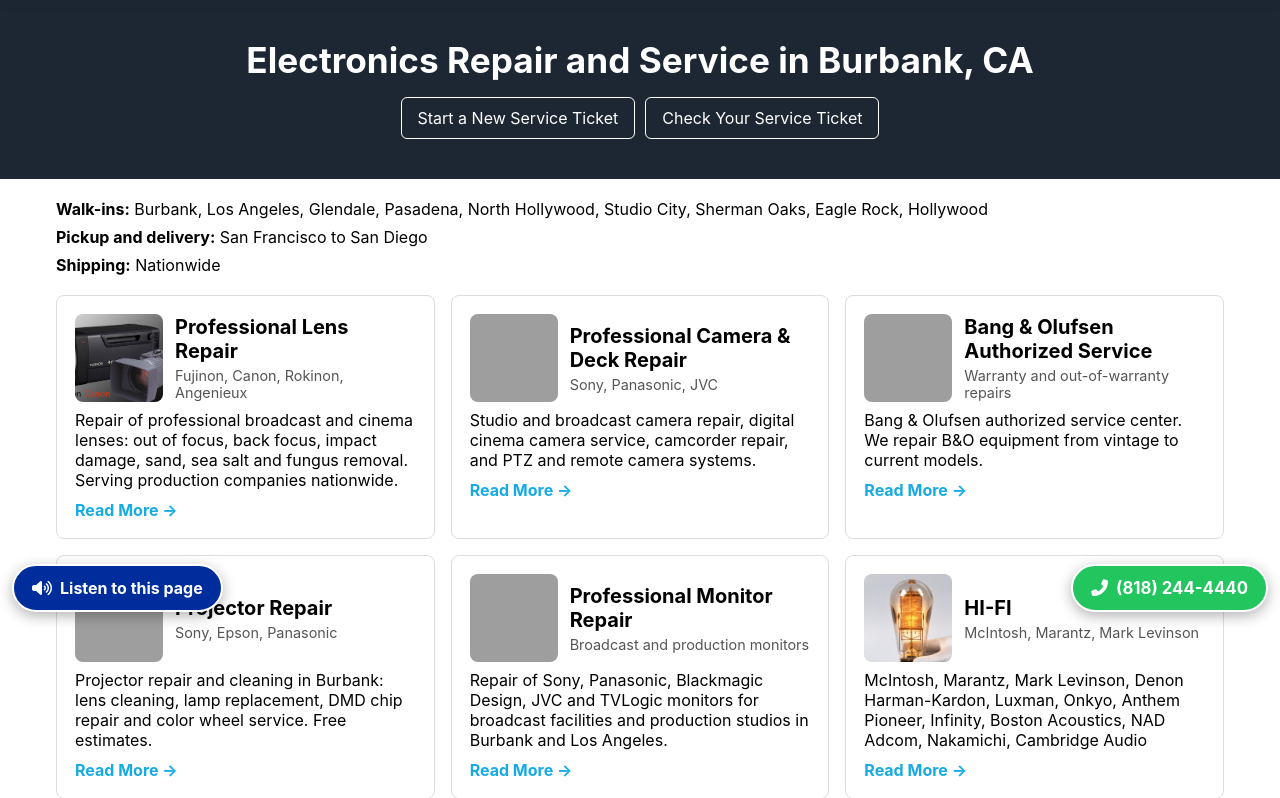
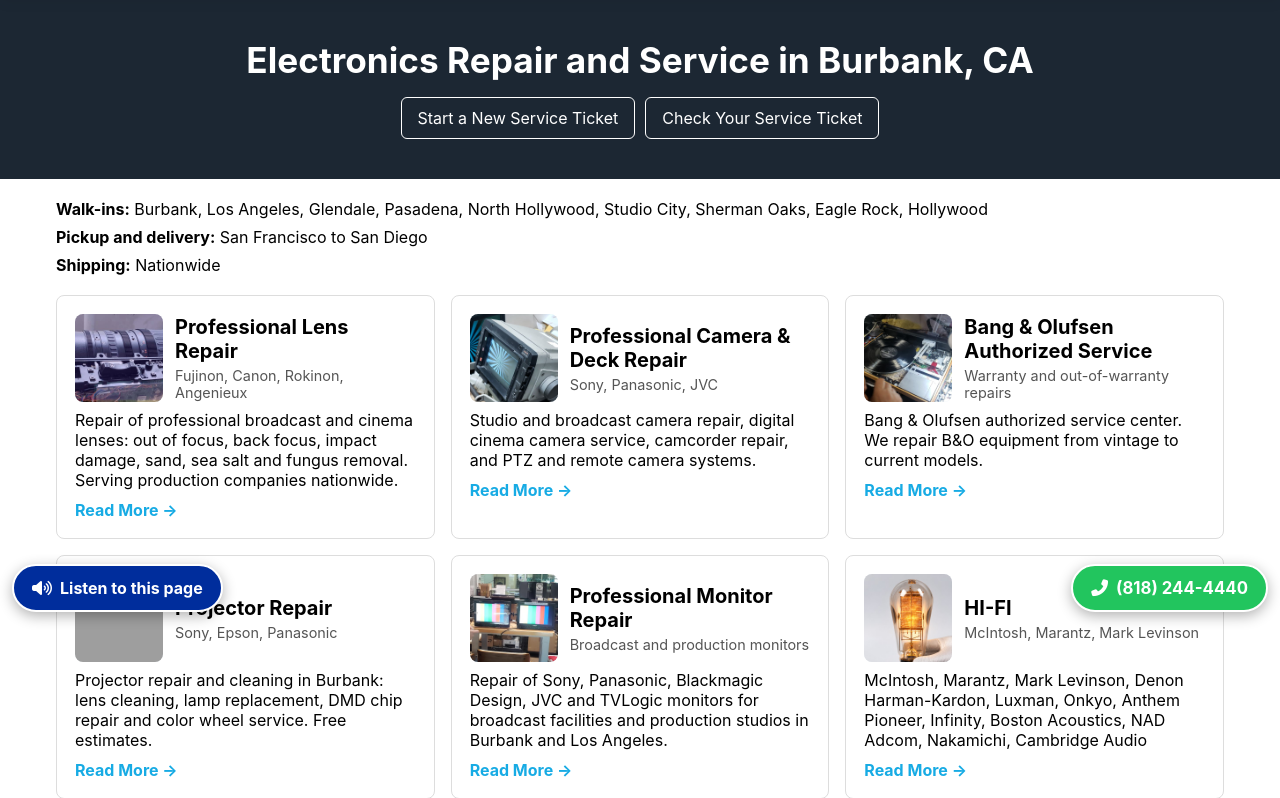
Before and after one commit to asefayan-code/TekMG, a Flask app: page / in a window 1280 px wide. Shown: the part 176-974 px from the top of the page. Run offline with Flask 3, Linux system fonts and the light colour scheme; grey boxes are pictures that could not be loaded.

Commit message:
Add card thumbnails for lens, camera, B&O and monitor
Co-Authored-By: Claude Sonnet 5.5 <noreply@anthropic.com>
Claude-Session: https://claude.ai/code/session_01BXEwmgWNDY62LNVBSXaepN

```diff
--- a/templates/home.html
+++ b/templates/home.html
@@ -56,7 +56,7 @@
 
   <div class="home-card">
     <div class="card-head">
-      <img class="card-img" src="/images/lens/professional-camera-lens-repair.jpg" alt="" width="88" height="88" loading="lazy" onerror="this.style.display='none'">
+      <img class="card-img" src="/images/cards/lens.jpg" alt="" width="88" height="88" loading="lazy" onerror="this.style.display='none'">
       <div><h2>Professional Lens Repair</h2>
       <small>Fujinon, Canon, Rokinon, Angenieux</small></div>
     </div>
```
Also changed, not shown: public/images/cards/bang-olufsen.jpg (added), public/images/cards/camera.jpg (added), public/images/cards/lens.jpg (added), public/images/cards/monitor.jpg (added).
